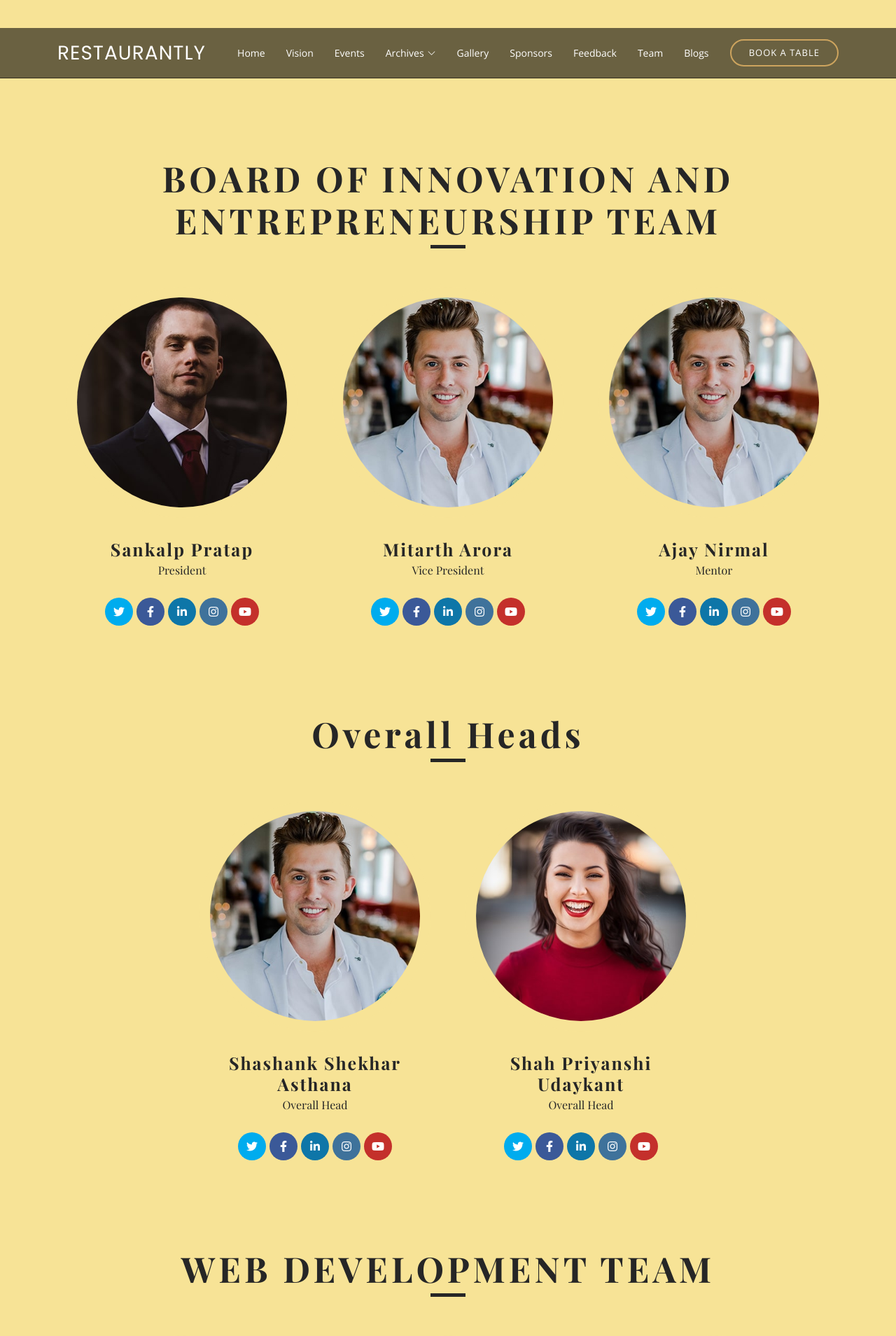
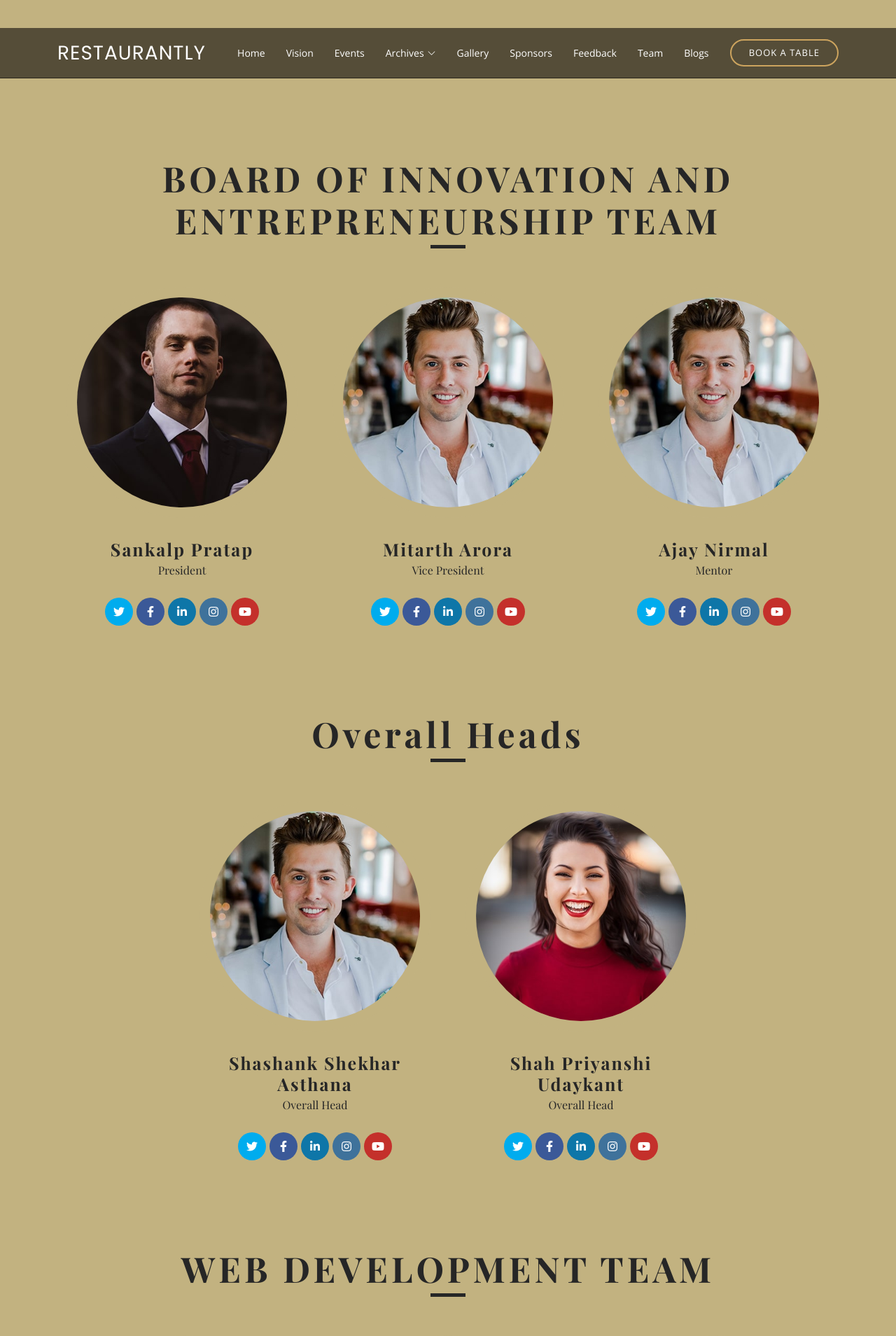
Before and after one commit to Ankush1122/ecell, a Django app: page /team/ in a window 1280 px wide. Shown: the top 1909 px of the page at 70% size. Run offline with Django 4.2, Linux system fonts and the light colour scheme; some libraries are stand-ins or nearby versions; some web fonts are replaced.

Commit message:
updated team page

```diff
--- a/core/static/css/teamStyle.css
+++ b/core/static/css/teamStyle.css
@@ -14,7 +14,7 @@ html {
 }
 
 body {
-    background: #f7e396;
+    background: #C2B280;
 }
 
 a {
@@ -281,12 +281,12 @@ img {
     width: 100%;
     height: auto;
     border-radius: 100%;
-    border: 15px solid #f7e396;
+    border: 15px solid #C2B280;
     transition: all .3s;
 }
 
 .team-6:hover .team-img img {
-    border: 0px solid #f7e396;
+    border: 0px solid #C2B280;
 }
 
 .team-6 .team-content {
```
